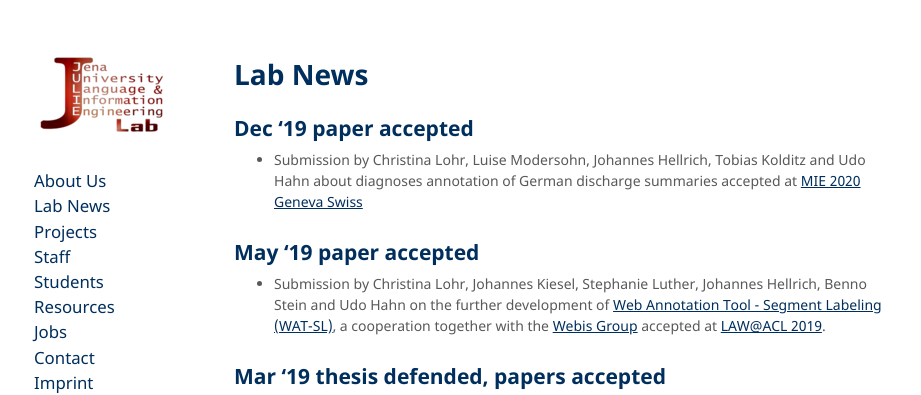
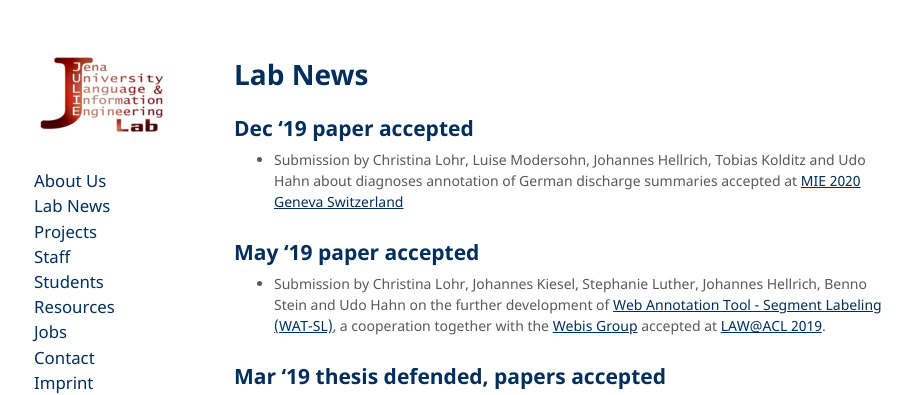
Before and after one commit to JULIELab/JULIELab.github.io, a Jekyll site: the page built from Lab+News.md, in a window 1280 px wide and 900 px high. Shown: the top 395 px of the window, without its empty margins (176-1097 px from the left). Built offline with Jekyll 4.4.1, drawn with Linux system fonts in a browser that asks for light colours; our own code applies the rules of GitHub Pages for plain Markdown files.

Commit message:
Update Lab+News.md

```diff
--- a/Lab+News.md
+++ b/Lab+News.md
@@ -4,7 +4,7 @@
 # Lab News
 
 ## Dec '19 paper accepted
-* Submission by Christina Lohr, Luise Modersohn, Johannes Hellrich, Tobias Kolditz and Udo Hahn about diagnoses annotation of German discharge summaries accepted at [MIE 2020 Geneva Swiss](http://mie2020.org)
+* Submission by Christina Lohr, Luise Modersohn, Johannes Hellrich, Tobias Kolditz and Udo Hahn about diagnoses annotation of German discharge summaries accepted at [MIE 2020 Geneva Switzerland](http://mie2020.org)
 
 ## May '19 paper accepted
 * Submission by Christina Lohr, Johannes Kiesel, Stephanie Luther, Johannes Hellrich, Benno Stein and Udo Hahn on the further development of [Web Annotation Tool - Segment Labeling (WAT-SL)](https://github.com/webis-de/wat), a cooperation together with the [Webis Group](https://www.uni-weimar.de/en/media/chairs/computer-science-department/webis/home/) accepted at [LAW@ACL 2019](https://sigann.github.io/LAW-XIII-2019/).
```
